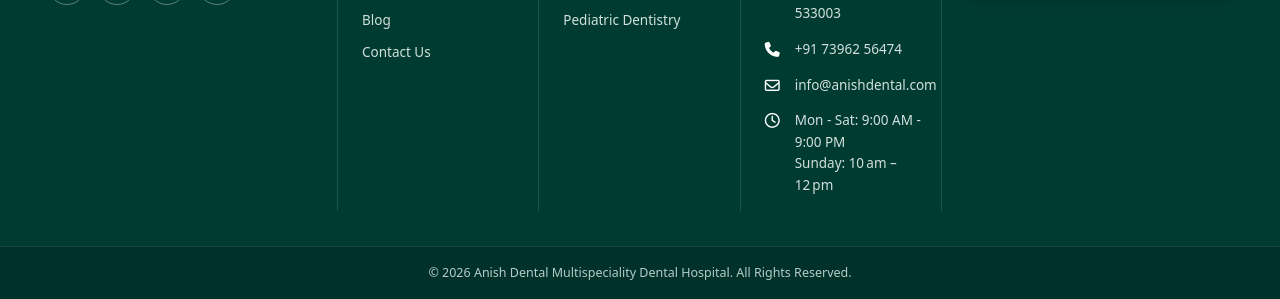
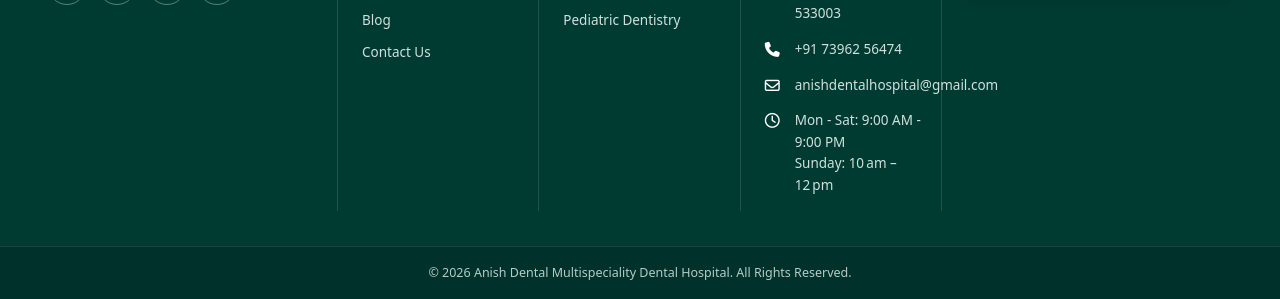
Before and after one commit to bhavi-creations/anish-dental, a PHP site: page /about.php in a window 1280 px wide. Shown: the part 3056-3355 px from the top of the page. Run offline with PHP 8.4, Linux system fonts and the light colour scheme.

Commit message:
Added changes in header and footer pages

```diff
--- a/footer.php
+++ b/footer.php
@@ -70,7 +70,7 @@
                 </div>
                 <div class="footer-contact-item">
                     <i class="fa-regular fa-envelope"></i>
-                    <a href="mailto:info@anishdental.com">info@anishdental.com</a>
+                    <a href="mailto:anishdentalhospital@gmail.com">anishdentalhospital@gmail.com</a>
                 </div>
                 <div class="footer-contact-item">
                     <i class="fa-regular fa-clock"></i>
--- a/header.php
+++ b/header.php
@@ -29,15 +29,15 @@
                 <div class="d-flex flex-wrap align-items-center justify-content-center gap-3 gap-lg-4">
                     <div class="top-info-item">
                         <i class="fa-solid fa-location-dot"></i>
-                        <span>Kothapet, Guntur, Andhra Pradesh</span>
+                        <span>Kokila center, kakinada</span>
                     </div>
                     <div class="top-info-item">
                         <i class="fa-solid fa-phone"></i>
-                        <a href="tel:+918123456789">+91 81234 56789</a>
+                        <a href="tel:+918123456789">+91 7396256474</a>
                     </div>
                     <div class="top-info-item">
                         <i class="fa-regular fa-envelope"></i>
-                        <a href="mailto:info@anishdental.com">info@anishdental.com</a>
+                        <a href="mailto:info@anishdental.com">anishdentalhospital@gmail.com</a>
                     </div>
                 </div>
 
@@ -64,19 +64,19 @@
 
       <div class="top-info-item">
                         <i class="fa-solid fa-location-dot"></i>
-                        <span>Kothapet, Guntur, Andhra Pradesh</span>
+                        <span>Kokila center, Kakinada</span>
                     </div>
 
                     &nbsp; &nbsp; / &nbsp; &nbsp;
                     <div class="top-info-item">
                         <i class="fa-solid fa-phone"></i>
-                        <a >+91 81234 56789</a>
+                        <a >+91 7396256474</a>
                         <!-- <a href="tel:+918123456789">+91 81234 56789</a> -->
                     </div>
                      &nbsp; &nbsp; / &nbsp; &nbsp;
                     <div class="top-info-item">
                         <i class="fa-regular fa-envelope"></i>
-                        <a >info@anishdental.com</a>
+                        <a >anishdentalhospital@gmail.com</a>
                         <!-- <a href="mailto:info@anishdental.com">info@anishdental.com</a> -->
                     </div>
     </marquee>
```
